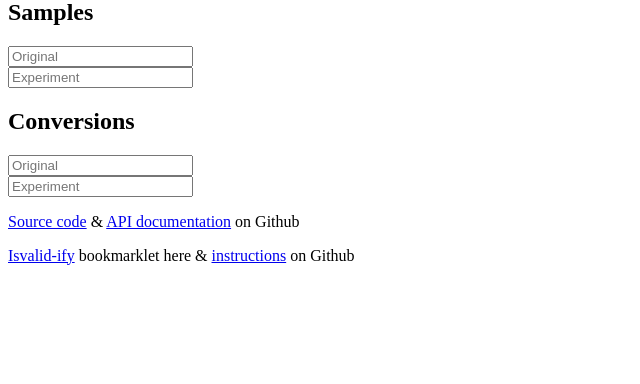
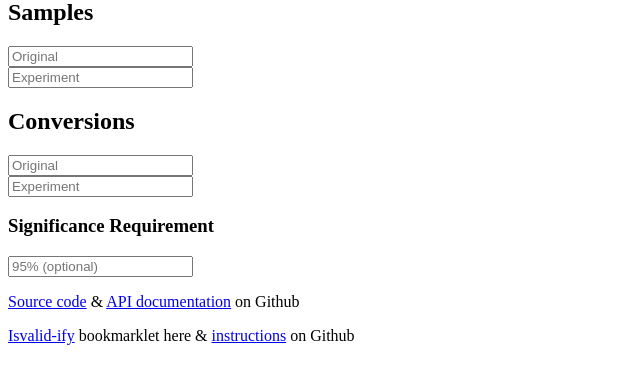
Before and after one commit to evansolomon/IsValid.org, a PHP site: page / in a window 1280 px wide. Shown: the part 179-563 px from the top of the page, without its empty margins (0-640 px from the left). Run offline with PHP 8.4, Linux system fonts and the light colour scheme; some libraries are stand-ins or nearby versions.

Commit message:
Allow desired signifance to be set
`significance` query param controls whether a highlighted winner is shown.  If the winner's signifiance is greater than the significance param, it gets highlighted.

Significance defaults to 90% for peramlinks without a setting, and for new queries.

Currently the input form is hidden by default, and becomes visible when you click the animated chart.

Closes #8

```diff
--- a/css/isvalid.css
+++ b/css/isvalid.css
@@ -63,6 +63,10 @@ body.embed h1 {
 
 .permalink form {
 	opacity: 0.6;
+}
+
+.form-extra {
+	display: none;
 }
 
 .permalink input.input-xlarge {
--- a/index.php
+++ b/index.php
@@ -30,6 +30,10 @@
 						<input class="input-xlarge" type="text" id="experiment-conversions" tabindex="4" placeholder="Experiment">
 					</div>
 				</div>
+				<div class="span6 offset3 form-extra">
+					<h3 class="label-extra">Significance Requirement</h3>
+					<input class="input-xlarge" type="text" id="significance" tabindex="5" placeholder="95% (optional)">
+				</div>
 			</div>
 			</form>
 			<div class="row">
```
Also changed, not shown: 1 other file.
